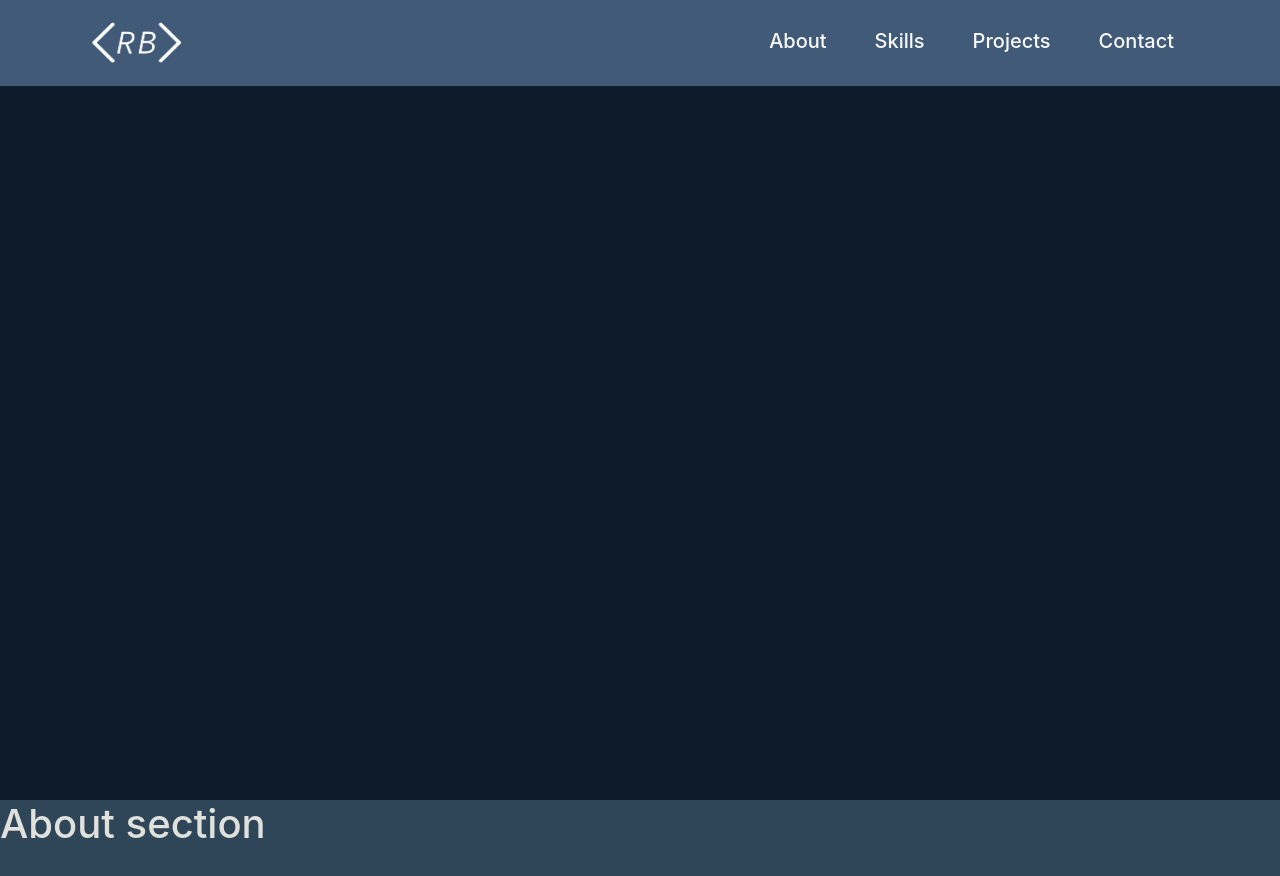
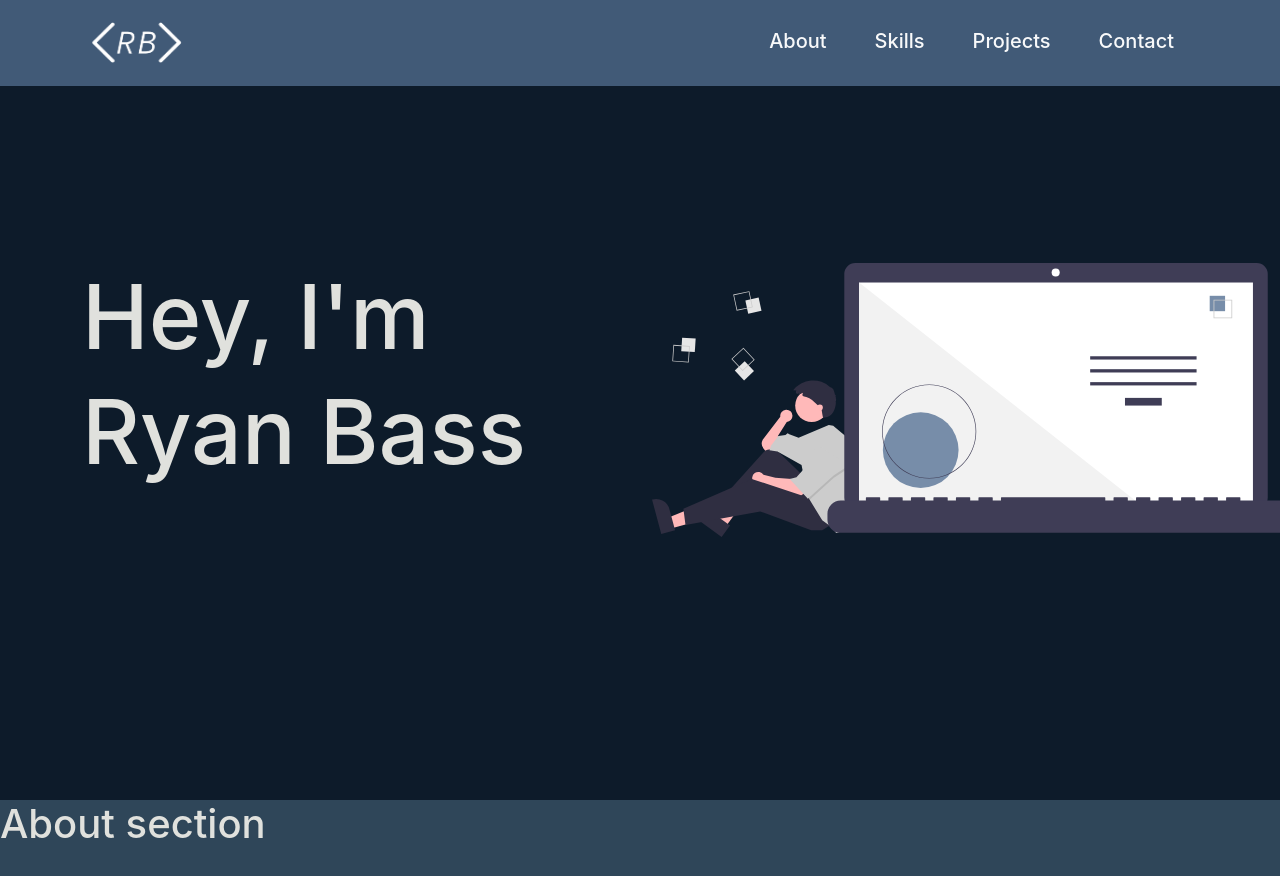
Before and after one commit to rmbass3/portfolio, a React (Create React App) app in the folder portfolio/: page / in a window 1280 px wide. Shown: the top 876 px of the page. Built offline with nearby package versions, Linux system fonts and the light colour scheme.

Commit message:
Added title and svg to home page

```diff
--- a/portfolio/src/App.css
+++ b/portfolio/src/App.css
@@ -5,12 +5,13 @@
   --ocean: #415A77;
 }
 
+html, body {
+  max-width: 100%;
+  overflow-x: hidden;
+}
+
 .App .navibar {
   background-color: var(--ocean)!important;
-}
-
-.navibar .nav-link {
-
 }
 
 .home, .about {
@@ -28,3 +29,11 @@
 .home-title, .about-title {
   color: var(--white);
 }
+
+.home-title {
+  font-size: 7vw;
+}
+
+.thinking-svg {
+  width: 50vw;
+}
--- a/portfolio/src/components/Home.js
+++ b/portfolio/src/components/Home.js
@@ -1,9 +1,24 @@
 import React from "react"
+import Container from "react-bootstrap/Container"
+import Row from "react-bootstrap/Row"
+import Col from "react-bootstrap/Col"
+import thinking from "../images/thinking.svg"
 
 function Home(props) {
   return (
-    <div className="home" >
-      <h1 className="home-title" id="home">Hey, I'm Ryan Bass</h1>
+    <div className="home d-flex align-items-center">
+      <Container>
+        <Row>
+          <Col xs={{ span:12, order:1 }} md={{ span:6, order:12 }}>
+            <h1 className="home-title">Hey, I'm</h1>
+            <h1 className="home-title">Ryan Bass</h1>
+          </Col>
+          <Col className="d-flex align-items-center" xs={{ span:12, order:12 }} md={{ span:6, order:1 }}>
+            <img className="thinking-svg" src={thinking} alt="thinking"/>
+          </Col>
+        </Row>
+      </Container>
+
     </div>
   )
 }
```
Also changed, not shown: 1 other file (tests, documents, lock files or other folders).
